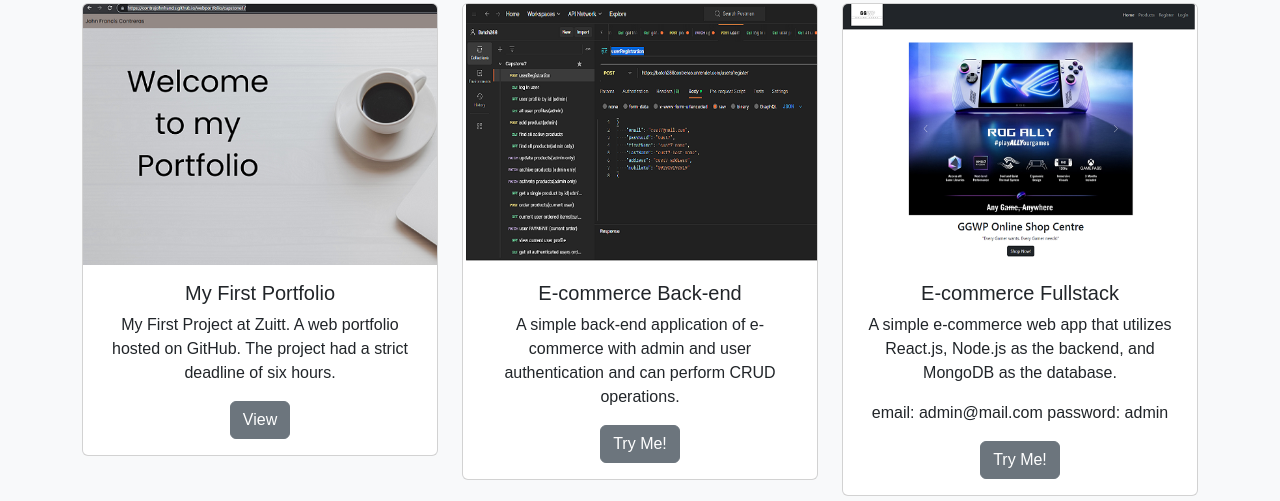
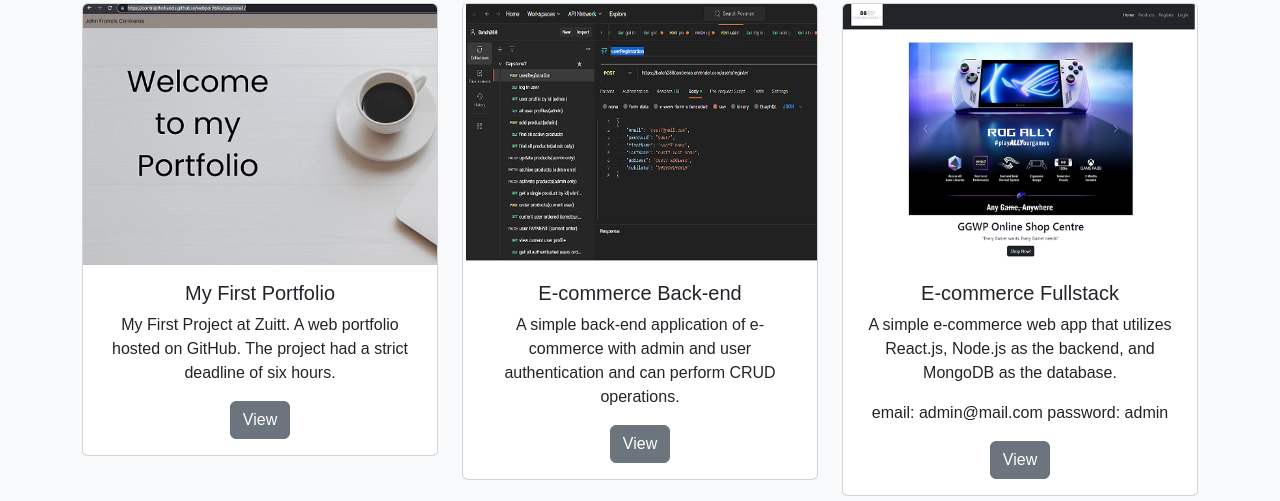
Before and after one commit to contrejohnfrancis/johnFrancis.github.io, a plain HTML site: page index.html in a window 1280 px wide. Shown: the part 451-952 px from the top of the page. Drawn offline with nearby package versions, Linux system fonts and the light colour scheme.

Commit message:
Update index.html

```diff
--- a/index.html
+++ b/index.html
@@ -86,7 +86,7 @@
 	            <div class="card-body">
 	              <h5 class="card-title">E-commerce Back-end</h5>
 	              <p class="card-text text-justify">A simple back-end application of e-commerce with admin and user authentication and can perform CRUD operations.</p>
-	              <a href="https://grey-rocket-148202.postman.co/workspace/public-Workspace~4dd7c995-c9de-4693-8d06-f6759d46eb42/collection/27151055-e1118cb5-d325-44af-bd9d-cba21c162995" class="btn btn-secondary" target="_blank">Try Me!</a>
+	              <a href="https://grey-rocket-148202.postman.co/workspace/public-Workspace~4dd7c995-c9de-4693-8d06-f6759d46eb42/collection/27151055-e1118cb5-d325-44af-bd9d-cba21c162995" class="btn btn-secondary" target="_blank">View</a>
 	            </div>
 	          </div>
 	        </div>
@@ -100,7 +100,7 @@
 	              </p>
 
 	              <p>email: admin@mail.com password: admin</p>
-	              <a href="https://e-commerce-ivory-theta.vercel.app/" class="btn btn-secondary" target="_blank">Try Me!</a>
+	              <a href="https://e-commerce-ivory-theta.vercel.app/" class="btn btn-secondary" target="_blank">View</a>
 	            </div>
 	          </div>
 	        </div>
```
